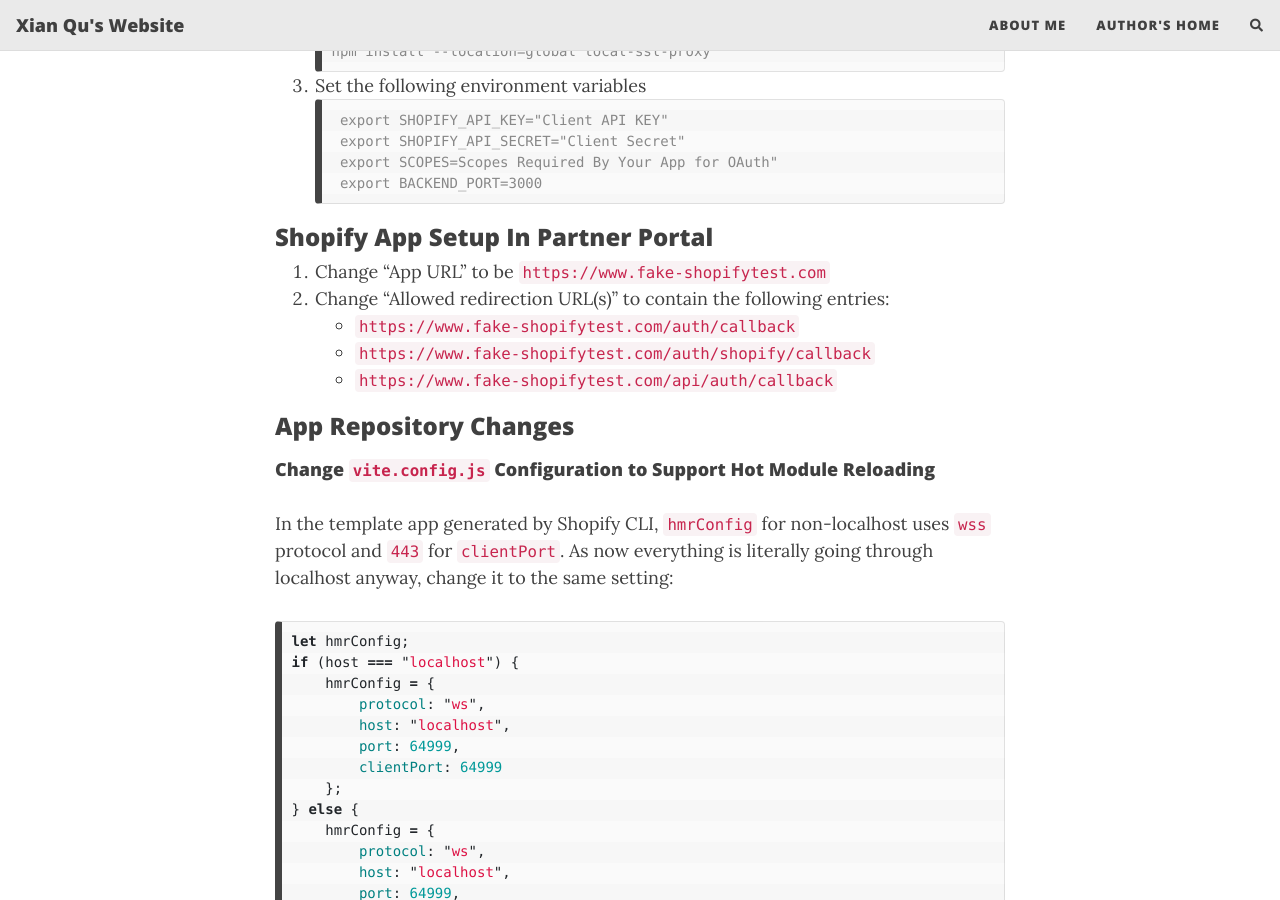
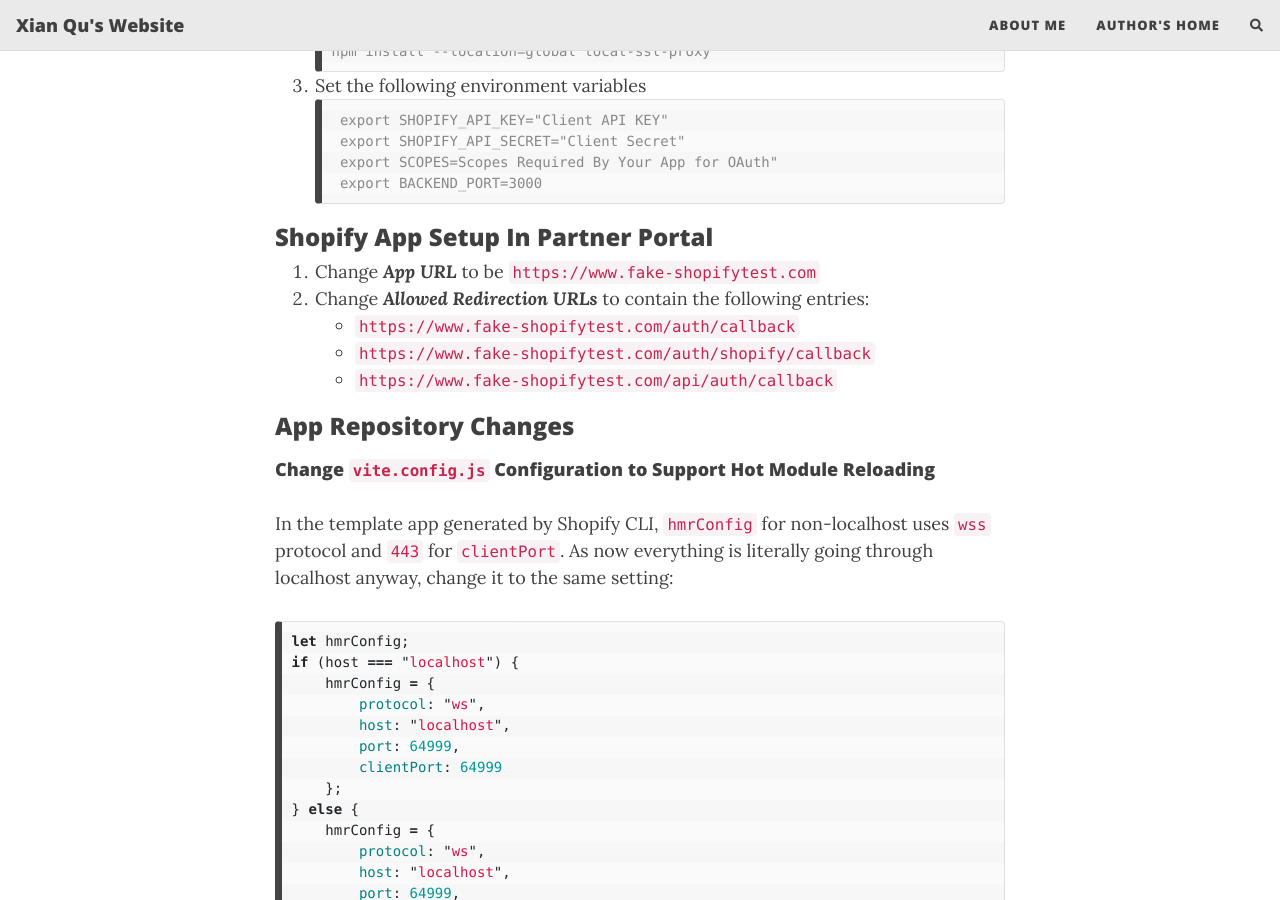
Before and after one commit to xianqugithub/xianqugithub.github.io, a Jekyll site: the page built from _posts/2023-10-09-shopify-localhost-markdown.md, in a window 1280 px wide and 900 px high, scrolled down 1390 px. Built offline with Jekyll 4.4.1, drawn with Linux system fonts in a browser that asks for light colours; nearby versions of some CDN libraries; comment, search, counter and statistics services are not loaded.

Commit message:
change some formatting.

```diff
--- a/_posts/2023-10-09-shopify-localhost-markdown.md
+++ b/_posts/2023-10-09-shopify-localhost-markdown.md
@@ -42,8 +42,8 @@ The general idea is to trick `@shopify/shopify-app-express` to believe its deplo
 
 ### Shopify App Setup In Partner Portal
 
-1. Change "App URL" to be `https://www.fake-shopifytest.com`
-2. Change "Allowed redirection URL(s)" to contain the following entries:
+1. Change ***App URL*** to be `https://www.fake-shopifytest.com`
+2. Change ***Allowed Redirection URLs*** to contain the following entries:
   - `https://www.fake-shopifytest.com/auth/callback`
   - `https://www.fake-shopifytest.com/auth/shopify/callback`
   - `https://www.fake-shopifytest.com/api/auth/callback`
```
